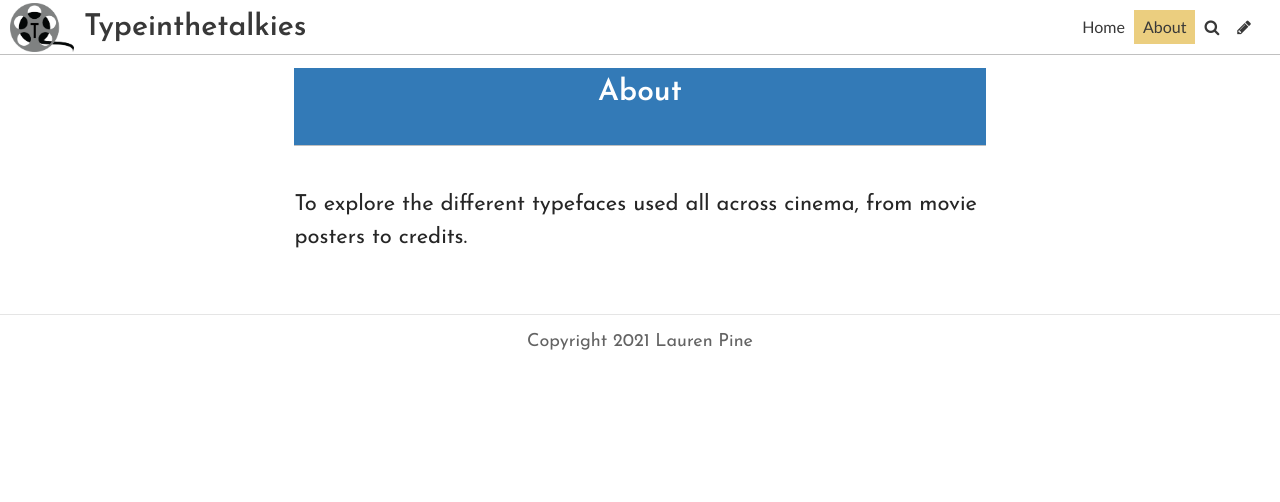
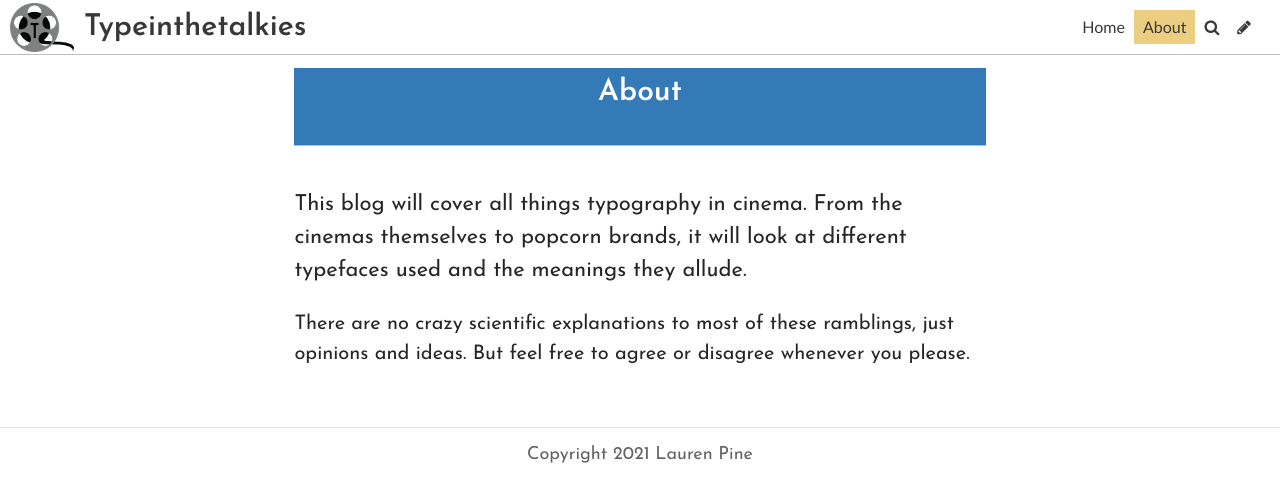
Before and after one commit to laurenlouisap/typography, a Jekyll site: the page built from pages/about.md, in a window 1280 px wide. Shown: the top 502 px of the page. Built offline with Jekyll 4.4.1, drawn with Linux system fonts in a browser that asks for light colours; some web fonts are replaced.

Commit message:
Update Page “about”

```diff
--- a/pages/about.md
+++ b/pages/about.md
@@ -10,4 +10,6 @@ tags: null
 description: null
 show: true
 ---
-To explore the different typefaces used all across cinema, from movie posters to credits.
+This blog will cover all things typography in cinema. From the cinemas themselves to popcorn brands, it will look at different typefaces used and the meanings they allude.
+
+There are no crazy scientific explanations to most of these ramblings, just opinions and ideas. But feel free to agree or disagree whenever you please.
```
